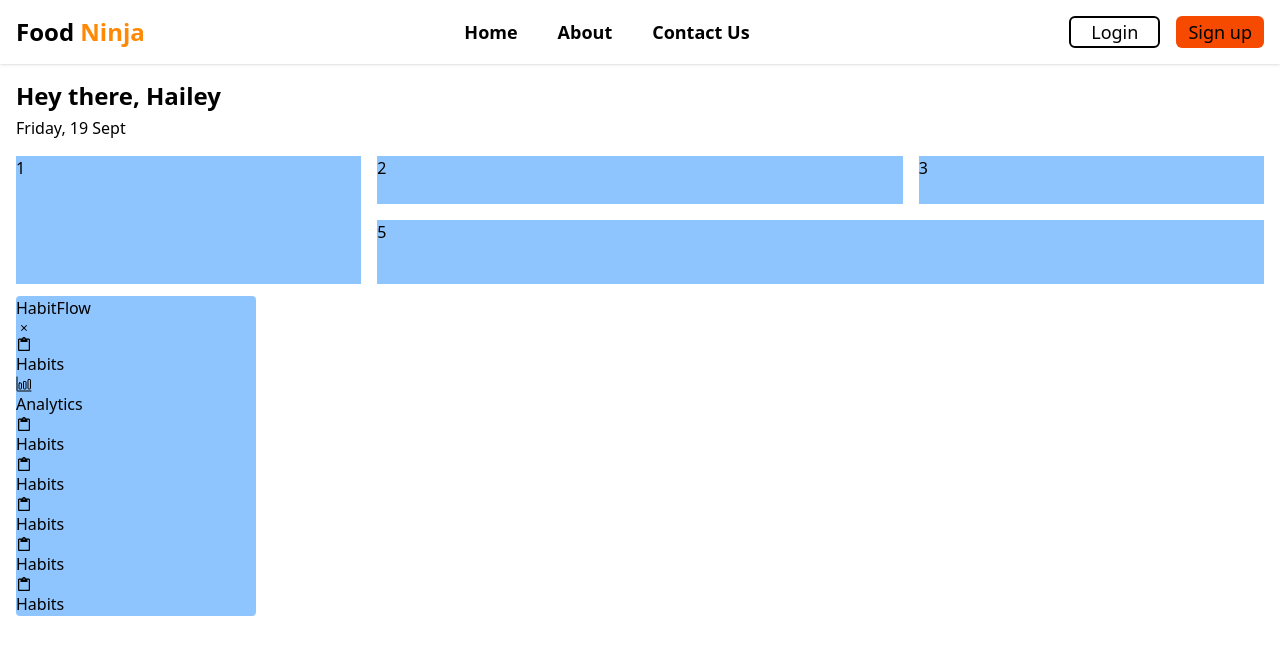
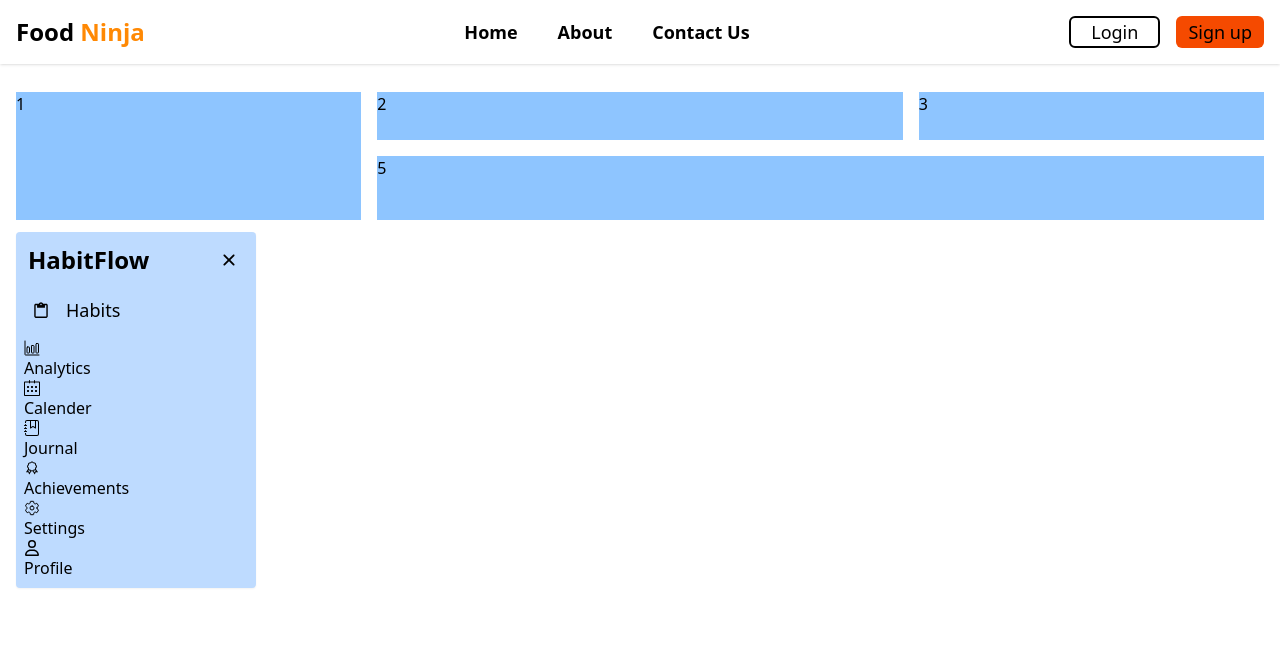
Before and after one commit to juliusmwas/NinjaFood, a React (Vite) app: page / in a window 1280 px wide. Shown: the top 654 px of the page. Built offline with nearby package versions, Linux system fonts and the light colour scheme.

Commit message:
Styling the side navigation bar

```diff
--- a/src/Components/Dashboard.jsx
+++ b/src/Components/Dashboard.jsx
@@ -1,14 +1,16 @@
 import { IoIosClose } from "react-icons/io";
 import { IoMdClipboard } from "react-icons/io";
 import { IoBarChartOutline } from "react-icons/io5";
-
+import { SlCalender } from "react-icons/sl";
+import { BsJournalBookmark } from "react-icons/bs";
+import { LiaAwardSolid } from "react-icons/lia";
+import { IoSettingsOutline } from "react-icons/io5";
+import { FaRegUser } from "react-icons/fa6";
 
 
 function Dashboard (){
     return(
         <div className="p-4 ">
-            <h1 className="text-xl lg:text-2xl font-bold">Hey there, Hailey</h1>
-            <p className="py-1">Friday, 19 Sept</p>
             <div className="grid grid-cols-7 grid-rows-9 gap-4 py-3">
                 <div className="col-span-2 row-span-9 bg-blue-300">1</div>
                 <div className="col-span-3 row-span-4 col-start-3 bg-blue-300">2</div>
@@ -16,49 +18,50 @@ function Dashboard (){
                 <div className="col-span-5 row-span-5 col-start-3 row-start-5 bg-blue-300">5</div>
             </div>
 
-            <div className="bg-blue-300 w-60 rounded" >
-                <nav>
+            <div className="bg-blue-200 w-60 rounded shadow-xs " >
+                <nav className="p-2 font-roboto">
+                    <div className="flex items-center justify-between p-1">
+                        <h1 className="text-2xl font-bold ">HabitFlow</h1>
+                        <IoIosClose className="text-3xl  font-bold cursor-pointer" />
+                    </div>
+
                     <div>
-                        <h1>HabitFlow</h1>
-                        <IoIosClose />
-                    </div>
-                    <nav-links>
-                        <div>
-                            <span><IoMdClipboard /></span>
+                        <div className="flex gap-4 items-center py-4 p-2 text-lg cursor-pointer hover:bg-blue-700">
+                            <div><IoMdClipboard /></div>
                             <span>Habits</span>
                         </div>
 
                         <div>
-                            <span><IoBarChartOutline /></span>
-                            <span>Analytics</span>
+                            <div><IoBarChartOutline /></div>
+                            <div>Analytics</div>
                         </div>
 
                         <div>
-                            <span><IoMdClipboard /></span>
-                            <span>Habits</span>
+                            <span><SlCalender /></span>
+                            <span>Calender</span>
                         </div>
 
                         <div>
-                            <span><IoMdClipboard /></span>
-                            <span>Habits</span>
+                            <span><BsJournalBookmark /></span>
+                            <span>Journal</span>
                         </div>
 
                         <div>
-                            <span><IoMdClipboard /></span>
-                            <span>Habits</span>
+                            <span><LiaAwardSolid /></span>
+                            <span>Achievements</span>
                         </div>
 
                         <div>
-                            <span><IoMdClipboard /></span>
-                            <span>Habits</span>
+                            <span><IoSettingsOutline /></span>
+                            <span>Settings</span>
                         </div>
 
                         <div>
-                            <span><IoMdClipboard /></span>
-                            <span>Habits</span>
+                            <span><FaRegUser /></span>
+                            <span>Profile</span>
                         </div>
 
-                    </nav-links>
+                    </div>
                 </nav>
             </div>
         </div>
```
